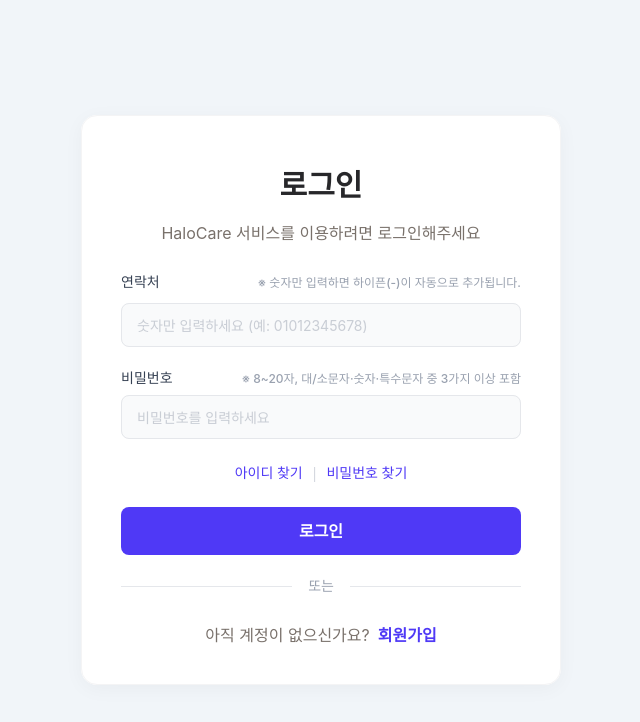
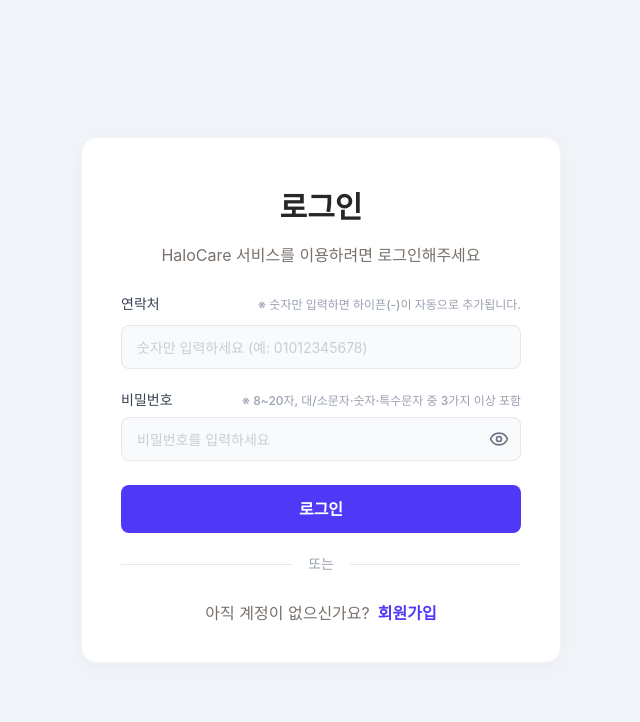
Before and after one commit to SujeongJeong/KBE5_HALO_FE, a React (Vite) app: page /auth/login in a window 1280 px wide. Shown: the top 722 px of the page, without its empty margins (319-959 px from the left). Built offline with nearby package versions, Linux system fonts and the light colour scheme; no server answers.

Commit message:
refactor : 비밀번호 확인 버튼 추가 및 focus 테두리 삭제

```diff
--- a/src/features/customer/pages/CustomerLogin.tsx
+++ b/src/features/customer/pages/CustomerLogin.tsx
@@ -2,6 +2,7 @@
 import { Link, useNavigate } from "react-router-dom";
 import { login } from "@/shared/utils/login";
 import { isValidPhone, isValidPassword } from "@/shared/utils/validation";
+import { Eye, EyeOff } from 'lucide-react';
 import { formatPhoneNumber } from "@/shared/utils/format";
 
 export const CustomerLogin = () => {
@@ -15,6 +16,8 @@
   const handlePhoneChange = (e: React.ChangeEvent<HTMLInputElement>) => {
     setPhone(formatPhoneNumber(e.target.value));
   };
+
+  const [showPassword, setShowPassword] = useState(false);
 
   // 수요자 로그인
   const handleLogin = async () => {
@@ -64,7 +67,7 @@
                 <input
                   type="tel"
                   ref={phoneRef}
-                  className="w-full justify-start text-gray-400 text-sm font-normal font-['Inter'] leading-none"
+                  className="w-full justify-start text-gray-400 text-sm font-normal font-['Inter'] leading-none focus:outline-none"
                   placeholder="숫자만 입력하세요 (예: 01012345678)"
                   value={loginPhone}
                   onChange={handlePhoneChange}
@@ -73,25 +76,34 @@
             </div>
 
             {/* 비밀번호 입력 */}
-            <div className="self-stretch flex flex-col justify-start items-start gap-2">
+            <div className="self-stretch flex flex-col justify-start items-start gap-2 relative">
               <div className="flex justify-between w-full text-sm font-medium font-['Inter'] leading-none">
                 <span className="text-gray-700">비밀번호</span>
                 <p className="text-xs text-gray-400">※ 8~20자, 대/소문자·숫자·특수문자 중 3가지 이상 포함</p>
               </div>
               <div className="self-stretch h-11 px-4 bg-gray-50 rounded-lg outline outline-1 outline-offset-[-1px] outline-gray-200 inline-flex justify-start items-center">
                 <input
-                  type="password"
                   ref={passwordRef}
-                  className="w-full justify-start text-gray-400 text-sm font-normal font-['Inter'] leading-none"
+                  className="w-full justify-start text-gray-400 text-sm font-normal font-['Inter'] leading-none focus:outline-none"
                   placeholder="비밀번호를 입력하세요"
+                  type={showPassword ? 'text' : 'password'}
                   value={loginPassword}
                   onChange={(e) => setPassword(e.target.value)}
+                  onKeyDown={(e) => { // 이 부분을 추가합니다.
+                    if (e.key === 'Enter') {
+                      handleLogin();
+                    }
+                  }}
                 />
+                <button type="button" onClick={() => setShowPassword(prev => !prev)} className="absolute right-3 top-9">
+            {showPassword ? <EyeOff className="w-5 h-5 text-gray-500" /> : <Eye className="w-5 h-5 text-gray-500" />}
+          </button>
               </div>
             </div>
 
+
             {/* 아이디 찾기, 비밀번호 찾기 */}
-            <div className="w-full flex justify-center gap-2 text-sm font-medium">
+            {/*<div className="w-full flex justify-center gap-2 text-sm font-medium">
               <Link to="/auth/recovery-id" className="text-indigo-600 hover:underline">
                 아이디 찾기
               </Link>
@@ -100,7 +112,7 @@
                 비밀번호 찾기
               </Link>
             </div>
-
+*/}
             {/* 로그인 */}
             <button
               className="self-stretch h-12 bg-indigo-600 rounded-lg flex flex-col justify-center items-center cursor-pointer"
```
